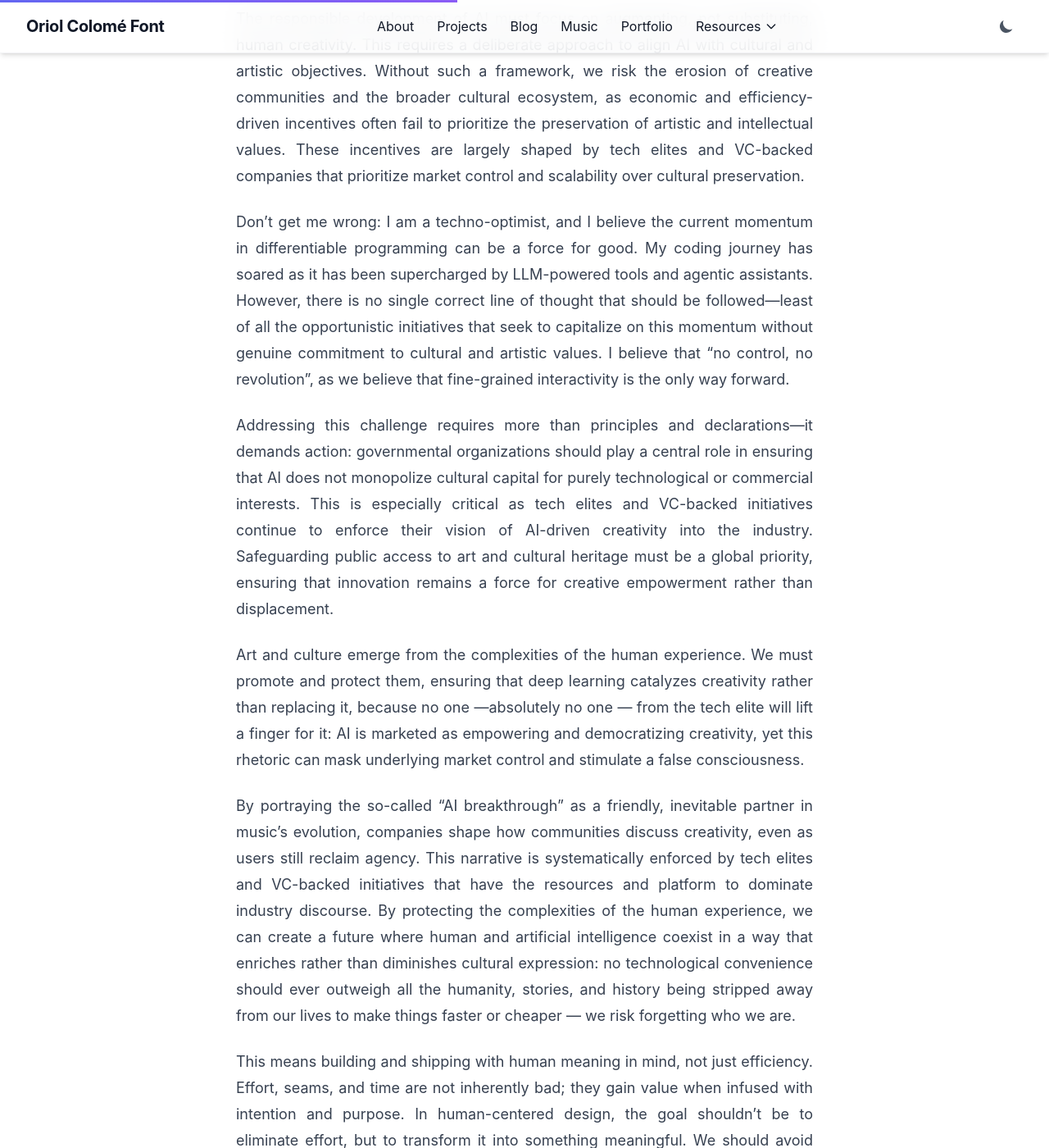
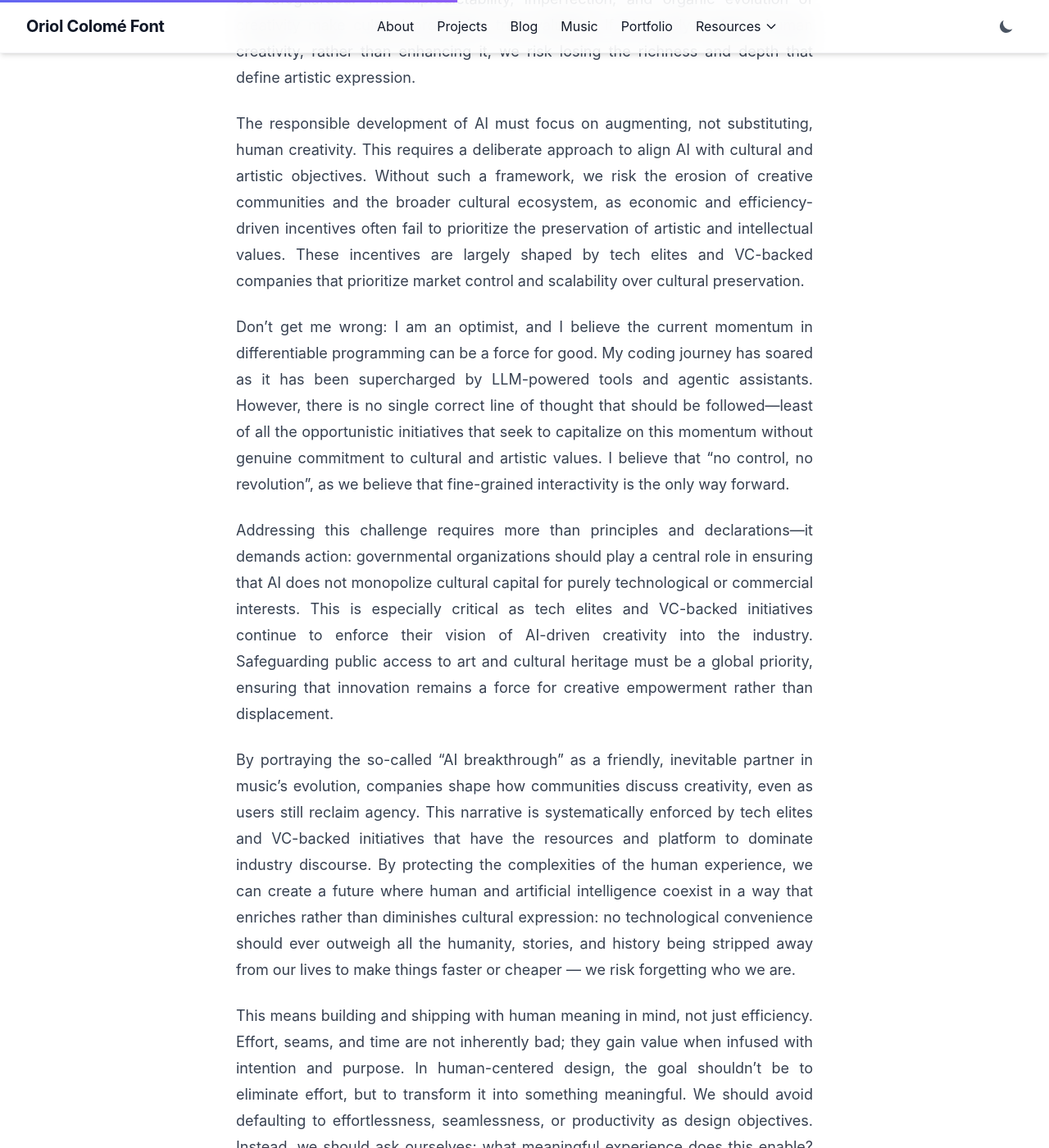
Before and after one commit to oriolcolomefont/oriolcolomefont.github.io, a Jekyll site: the page built from _posts/2025-11-06-tech-elites-music-creativity.md, in a window 1280 px wide and 1400 px high, scrolled down 1438 px. Shown: the whole window at 82% size. Built offline with Jekyll 4.4.1, drawn with Linux system fonts in a browser that asks for light colours; some of the changed text lies outside the part shown.

```diff
--- a/_posts/2025-11-06-tech-elites-music-creativity.md
+++ b/_posts/2025-11-06-tech-elites-music-creativity.md
@@ -19,11 +19,9 @@ Symbolic culture reflects our shared identity and is the foundation of human dig
 
 The responsible development of AI must focus on augmenting, not substituting, human creativity. This requires a deliberate approach to align AI with cultural and artistic objectives. Without such a framework, we risk the erosion of creative communities and the broader cultural ecosystem, as economic and efficiency-driven incentives often fail to prioritize the preservation of artistic and intellectual values. These incentives are largely shaped by tech elites and VC-backed companies that prioritize market control and scalability over cultural preservation.
 
-Don't get me wrong: I am a techno-optimist, and I believe the current momentum in differentiable programming can be a force for good. My coding journey has soared as it has been supercharged by LLM-powered tools and agentic assistants. However, there is no single correct line of thought that should be followed—least of all the opportunistic initiatives that seek to capitalize on this momentum without genuine commitment to cultural and artistic values. I believe that "no control, no revolution", as we believe that fine-grained interactivity is the only way forward.
+Don't get me wrong: I am an optimist, and I believe the current momentum in differentiable programming can be a force for good. My coding journey has soared as it has been supercharged by LLM-powered tools and agentic assistants. However, there is no single correct line of thought that should be followed—least of all the opportunistic initiatives that seek to capitalize on this momentum without genuine commitment to cultural and artistic values. I believe that "no control, no revolution", as we believe that fine-grained interactivity is the only way forward.
 
 Addressing this challenge requires more than principles and declarations—it demands action: governmental organizations should play a central role in ensuring that AI does not monopolize cultural capital for purely technological or commercial interests. This is especially critical as tech elites and VC-backed initiatives continue to enforce their vision of AI-driven creativity into the industry. Safeguarding public access to art and cultural heritage must be a global priority, ensuring that innovation remains a force for creative empowerment rather than displacement.
-
-Art and culture emerge from the complexities of the human experience.  We must promote and protect them, ensuring that deep learning catalyzes creativity rather than replacing it, because no one —absolutely no one — from the tech elite will lift a finger for it: AI is marketed as empowering and democratizing creativity, yet this rhetoric can mask underlying market control and stimulate a false consciousness.
 
 By portraying the so-called "AI breakthrough" as a friendly, inevitable partner in music's evolution, companies shape how communities discuss creativity, even as users still reclaim agency. This narrative is systematically enforced by tech elites and VC-backed initiatives that have the resources and platform to dominate industry discourse. By protecting the complexities of the human experience, we can create a future where human and artificial intelligence coexist in a way that enriches rather than diminishes cultural expression: no technological convenience should ever outweigh all the humanity, stories, and history being stripped away from our lives to make things faster or cheaper — we risk forgetting who we are.
 
```
Also changed, not shown: other parts of _posts/2025-11-06-tech-elites-music-creativity.md (+2 -2 lines).
